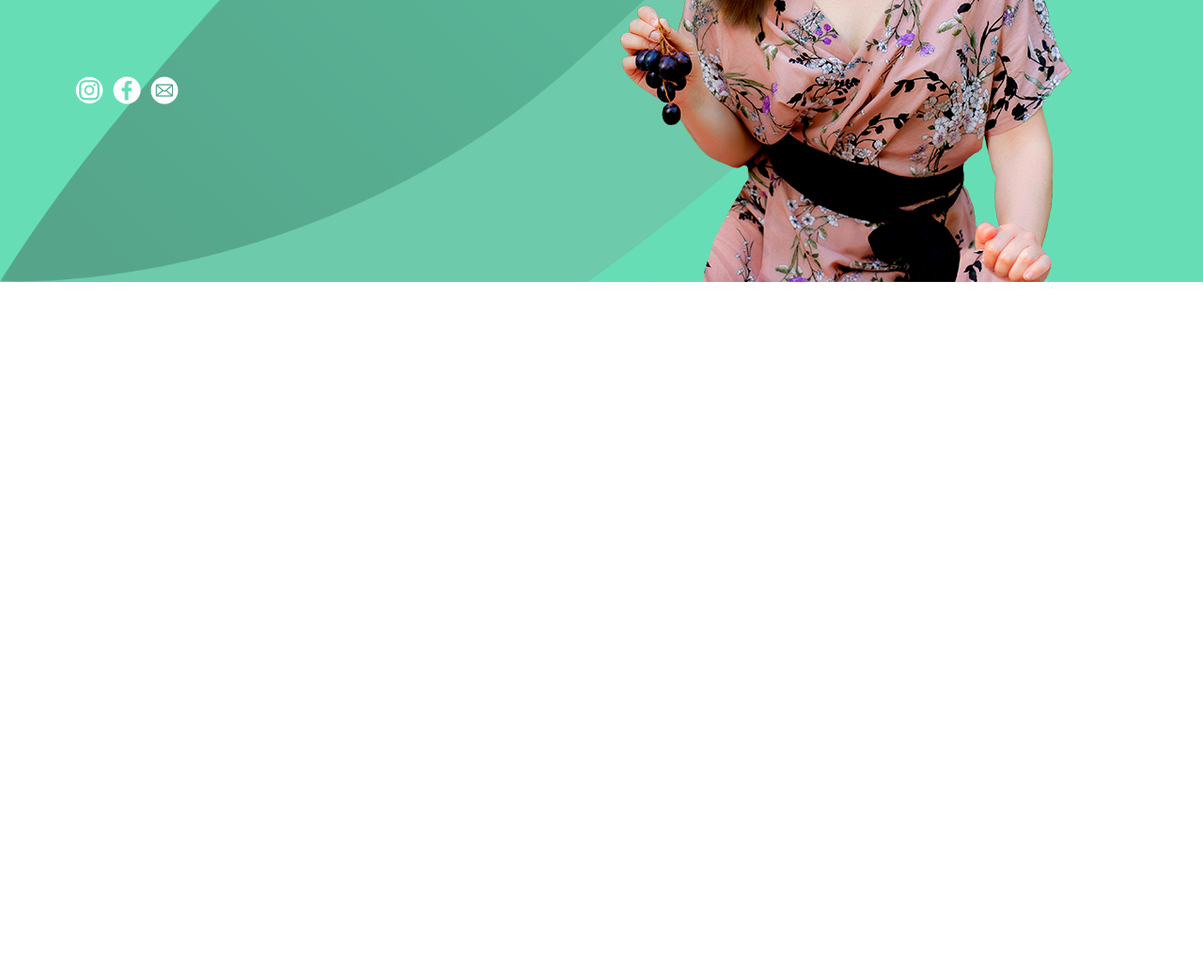
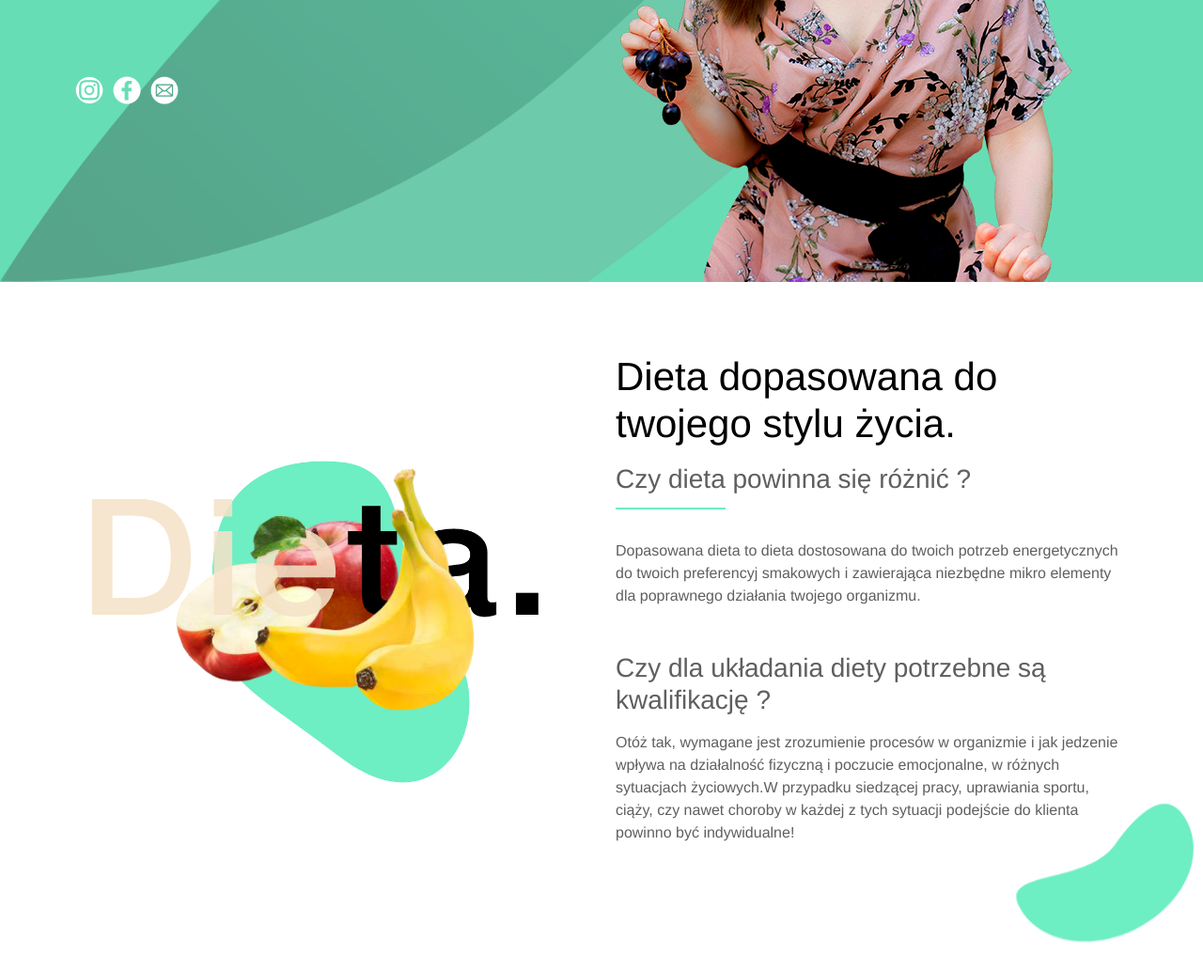
Before and after one commit to Rozantsew/danasigal_land, a website: page src/index.html in a window 1280 px wide. Shown: the part 500-1533 px from the top of the page at 94% size. Before the commit the page ends 800 px from the top, so only its background shows below. Drawn offline with nearby package versions, Linux system fonts and the light colour scheme.

Commit message:
diet section improved

```diff
--- a/src/assets/scss/main.scss
+++ b/src/assets/scss/main.scss
@@ -8,6 +8,9 @@ body {
     font-family: "Helvetica";
     html {
         font-family: "Helvetica";
+        h2 {
+            font-weight: 400;
+        }
     }
 }
 
@@ -197,3 +200,38 @@ body {
         }
     }
 }
+
+section {
+    padding: 60px 0px;
+    color: black;
+    img {
+        max-width: 100%;
+    }
+    .image__box {
+        margin-top: 20%;
+        width: 500px;
+    }
+    .text__box {
+        h2 {
+            font-size: 42px;
+        }
+        h3 {
+            font-size: 28px;
+            color: #605F5F;
+            span {
+                border-bottom: 2px solid #6DEEC3;
+                padding-bottom: 15px;
+            }
+        }
+        p {
+            color: #605F5F;
+        }
+        .decore {
+            position: absolute;
+            left: 430px;
+            top: 487px;
+            width: 40%;
+            z-index: -1;
+        }
+    }
+}
--- a/src/index.html
+++ b/src/index.html
@@ -59,7 +59,7 @@
                         </div>
                         </div>
                     </div>
-                    <div class="col-lg-6 col-sm-none ">
+                    <div class="col-lg-6 col-sm-12">
                         <div class="picture ">
                                 <picture>
                                     <source
@@ -84,15 +84,53 @@
                                         min-width: 600px;
                                     }
                                     "
-
                                     >
                                 </picture>
                         </div>
-
                     </div>
             </div>
         </div>
+    </div>
+    <section>
+        <div class="container">
+            <div class="row">
+                <div class="col-md-6 col-sm-12">
+                    <div class="image__box">
+                        <img src="assets/images/banana_apple1.png" alt="apple banan">
+                    </div>
+                </div>
+                <div class="col-md-6 col-sm-12">
+                    <div class="text__box">
+                        <h2 class="mt-3 mb-3">
+                            Dieta dopasowana do twojego
+                            stylu życia.
+                        </h2>
+                        <h3 class="mb-5">
+                            <span>Czy dieta</span> powinna się różnić ?
+                        </h3>
+                        <p>
+                            Dopasowana dieta to dieta dostosowana do twoich potrzeb
+                            energetycznych do twoich preferencyj smakowych i zawierająca niezbędne
+                            mikro elementy dla poprawnego działania twojego organizmu.
+                        </p>
+                        <h3 class="mt-5 mb-3">
+                            Czy dla układania diety potrzebne są kwalifikację ?
+                        </h3>
+                        <p>
+                            Otóż tak, wymagane jest zrozumienie procesów w organizmie i jak jedzenie
+                            wpływa na działalność fizyczną i poczucie emocjonalne, w różnych sytuacjach
+                            życiowych.W przypadku siedzącej pracy, uprawiania sportu, ciąży, czy nawet choroby
+                            w każdej z tych sytuacji podejście do klienta powinno być indywidualne!
+                        </p>
+                        <img class="decore" src="assets/images/diet__dekor.png" alt="decore">
+                    </div>
+                </div>
+            </div>
+        </div>
+    </section>
+    <footer>
 
+    </footer>
 
     <script src="https://code.jquery.com/jquery-3.3.1.slim.min.js" integrity="sha384-q8i/X+965DzO0rT7abK41JStQIAqVgRVzpbzo5smXKp4YfRvH+8abtTE1Pi6jizo" crossorigin="anonymous"></script>
     <script src="https://cdnjs.cloudflare.com/ajax/libs/popper.js/1.14.7/umd/popper.min.js" integrity="sha384-UO2eT0CpHqdSJQ6hJty5KVphtPhzWj9WO1clHTMGa3JDZwrnQq4sF86dIHNDz0W1" crossorigin="anonymous"></script>
```
Also changed, not shown: src/assets/css/main.css, src/assets/images/banana_apple.png (added), src/assets/images/banana_apple1.png (added), src/assets/images/diet__dekor.png (added), 3 other files.
